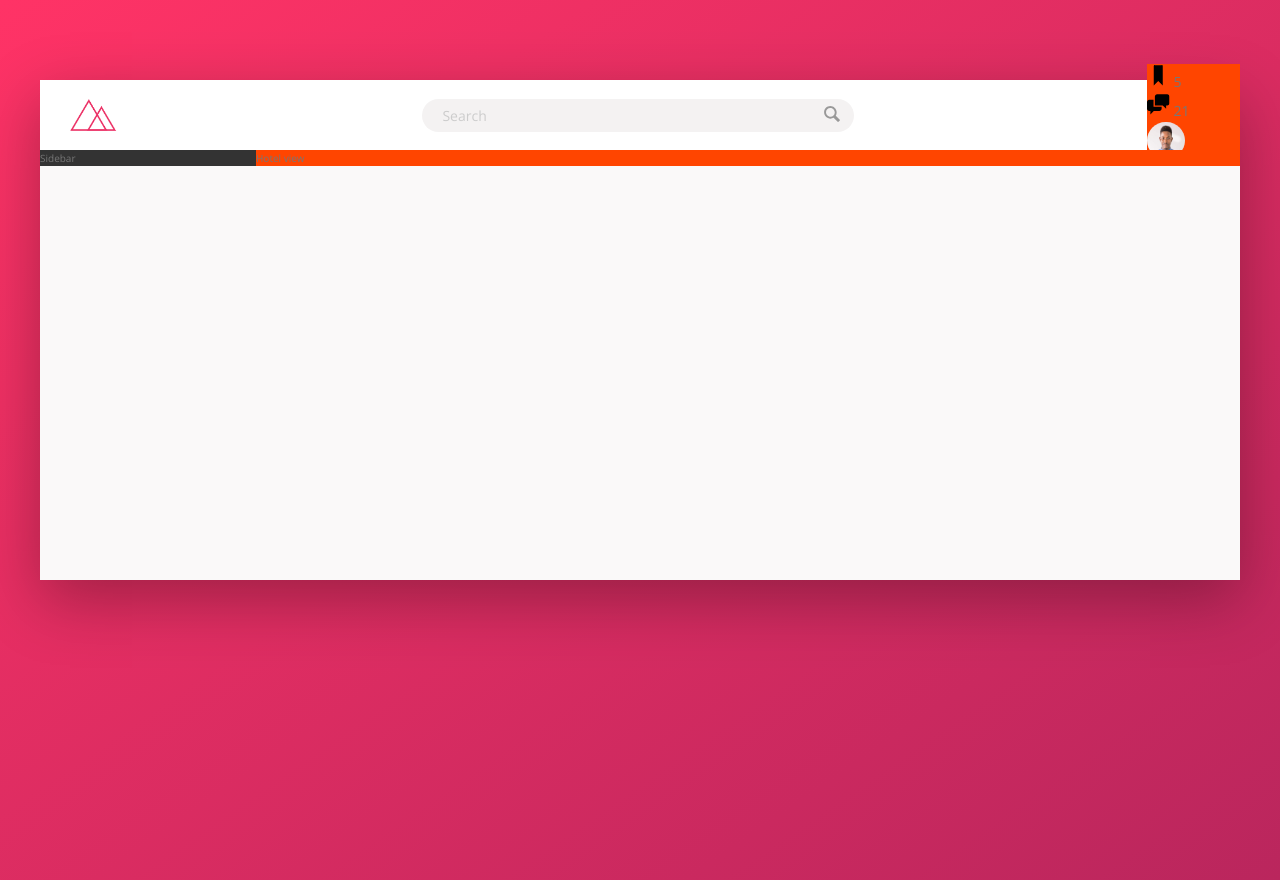
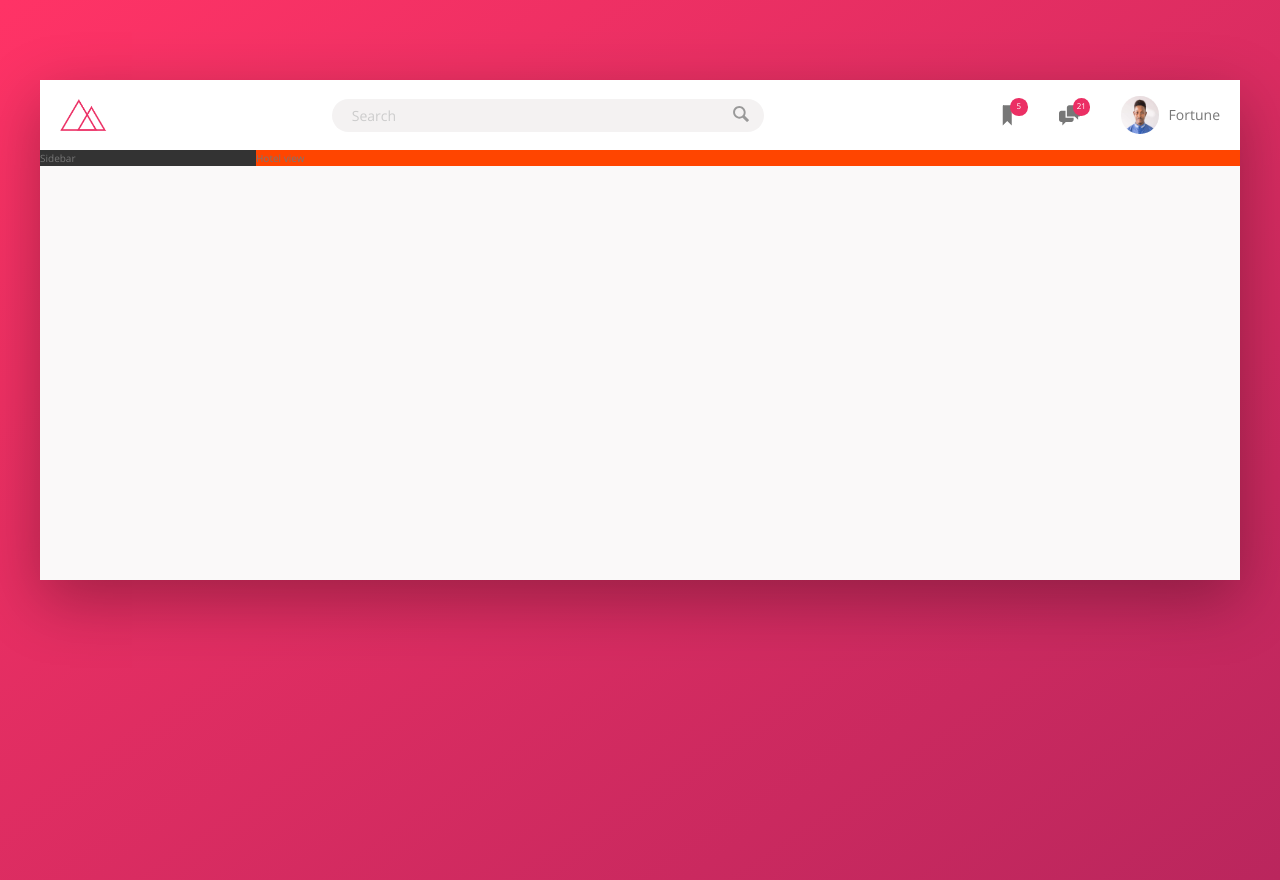
Before and after one commit to fortunee/trillo, a website: page index.html in a window 1280 px wide. Drawn offline with nearby package versions, Linux system fonts and the light colour scheme.

Commit message:
Style up the user navigation area in the header

```diff
--- a/sass/_components.scss
+++ b/sass/_components.scss
@@ -3,7 +3,7 @@
  */
 .logo {
     height: 3.25rem;
-    margin-left: 3rem;
+    margin-left: 2rem;
 }
 
 /**
@@ -68,18 +68,45 @@
  * USER NAV STYLES
  */
  .user-nav {
-     background-color: orangered;
+     align-self: stretch;
+     display: flex;
+     align-items: center;
+
+     & > * {
+         padding: 0 2rem;
+         cursor: pointer;
+         height: 100%;
+         display: flex;
+         align-items: center;
+     }
+
+     & > *:hover {
+         background-color: var(--grey-color-light-2);
+     }
+
      &__icon-box {
-
+        position: relative;
      }
 
      &__icon {
         height: 2.25rem;
         width: 2.25rem;
+        fill: var(--grey-color-dark-2)
      }
 
      &__notification {
-
+        font-size: .8rem;
+        height: 1.75rem;
+        width: 1.75rem;
+        border-radius: 50%;
+        background-color: var(--primary-color);
+        color: #fff;
+        position: absolute;
+        top: 1.8rem;
+        right: 1.1rem;
+        display: flex;
+        justify-content: center;
+        align-items: center;
      }
 
      &__user {
@@ -89,9 +116,6 @@
     &__profile-pic {
          height: 3.75rem;
          border-radius: 50%;
-    }
-
-    &__user-name {
-
+         margin-right: 1rem;
     }
  }
```
Also changed, not shown: css/style.css.
